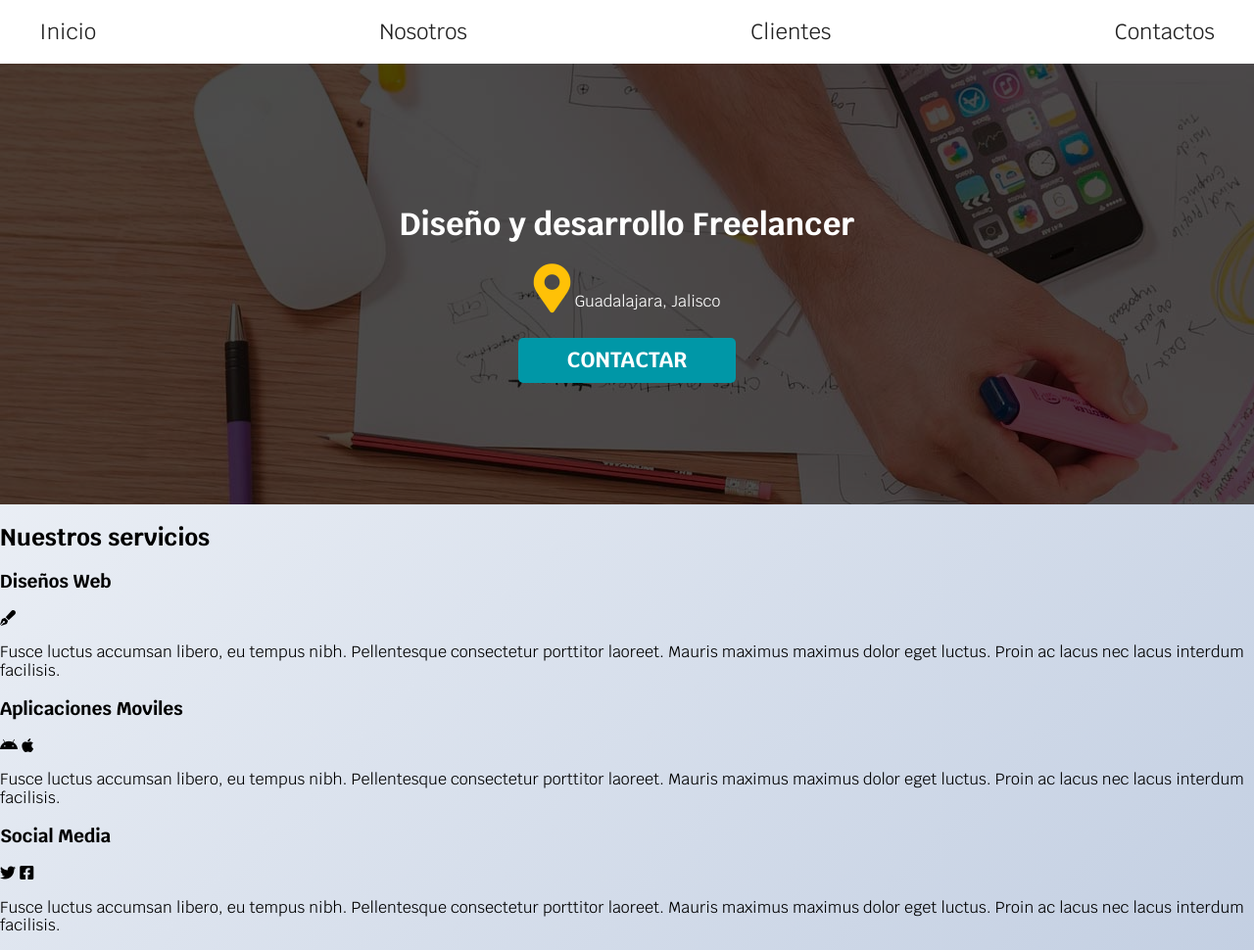
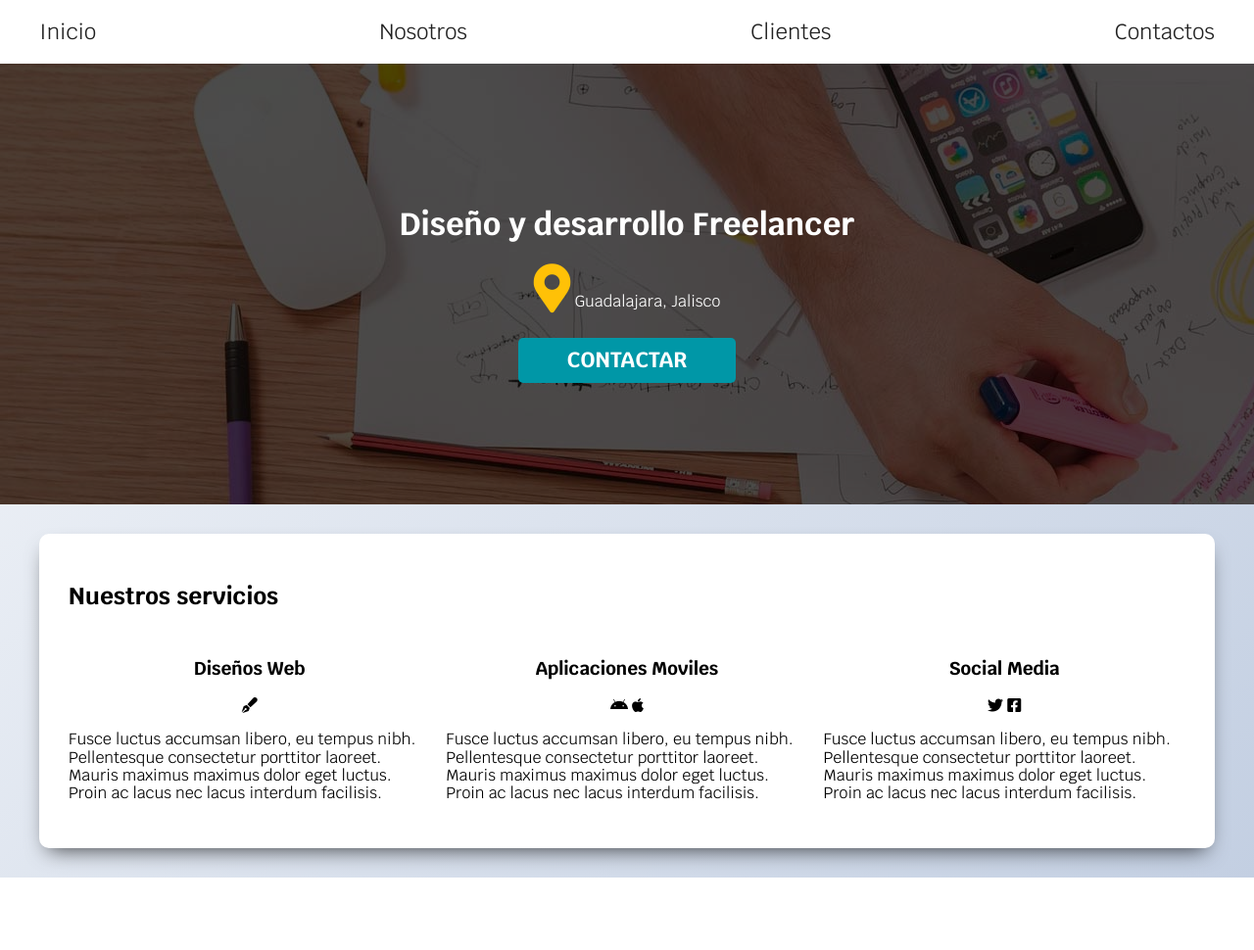
Before and after one commit to Tenchito/Layout_Sitio_Web_Freelancer-Flexbox, a plain HTML site: page index.html in a window 1280 px wide. Shown: the whole page at 98% size. After the commit the page ends 896 px from the top, so only its background shows below. Drawn offline with nearby package versions, Linux system fonts and the light colour scheme.

Commit message:
Se da estilo a contenedor de servicios

```diff
--- a/css/style.css
+++ b/css/style.css
@@ -96,3 +96,30 @@ body {
 .boton:hover {
     cursor: pointer;
 }
+.contenedor {
+    max-width: var(--anchoPantalla);
+    margin: 3rem auto;
+    background-color: #FFFFFF;
+    padding: 3rem;
+    border-radius: 1rem;
+    -webkit-box-shadow: 0px 10px 21px -9px rgba(0,0,0,0.74);
+    -moz-box-shadow: 0px 10px 21px -9px rgba(0,0,0,0.74);
+    box-shadow: 0px 10px 21px -9px rgba(0,0,0,0.74);
+}
+.contenedor-servicios {
+    margin-top: 3rem;
+}
+@media (min-width: 768px) {
+    .contenedor-servicios {
+        display: flex;
+        justify-content: space-between;
+    }
+    .servicio {
+        flex: 0 0 calc(33.3% - 1rem);
+    }
+}
+.servicio {
+    display: flex;
+    flex-direction: column;
+    align-items: center;
+}
```
